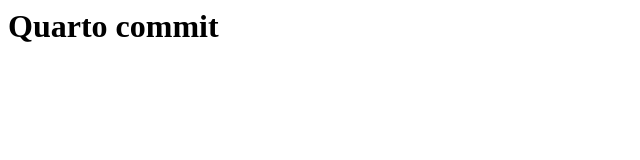
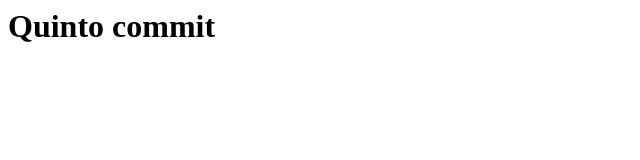
Before and after one commit to jmothug/git-one, a plain HTML site: page index.html in a window 1280 px wide. Shown: the full height of the page, 0-640 px from the left. Drawn offline with Linux system fonts and the light colour scheme.

Commit message:
Quinto commit

```diff
--- a/index.html
+++ b/index.html
@@ -1,6 +1,6 @@
 <html>
 <head></head>
 <body>
-  <h1>Quarto commit</h1>
+  <h1>Quinto commit</h1>
 </body>
 </html>
```
